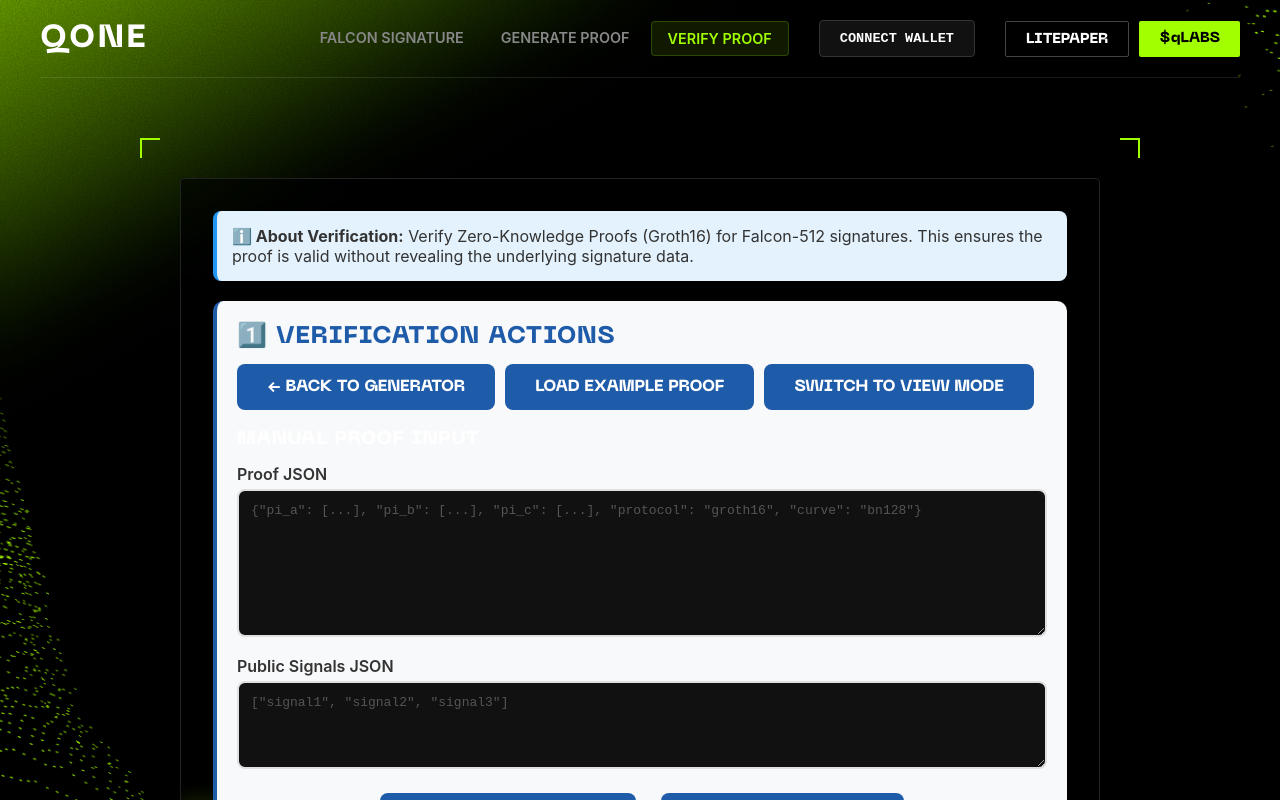
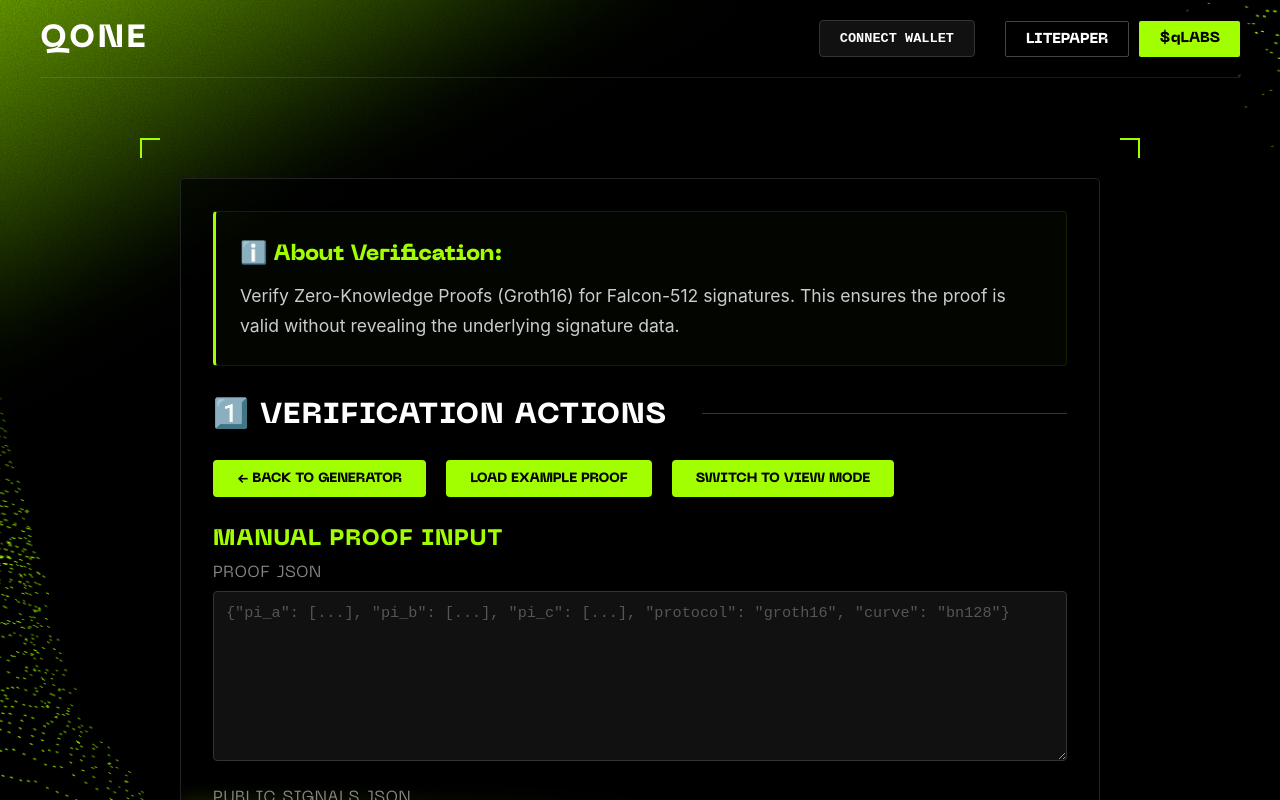
Before and after one commit to 01-Quantum/falcon-zkp-demo, an Angular app: page /verify in a window 1280 px wide. Shown: the top 800 px of the page. Built offline with nearby package versions, Linux system fonts and the light colour scheme.

Commit message:
refactor: update component styling to a dark/neon theme and remove main navigation links.

```diff
--- a/src/app/app.html
+++ b/src/app/app.html
@@ -9,11 +9,8 @@
       <!-- Right: Actions & Nav -->
       <div class="header-actions">
         <!-- Navigation Buttons -->
-         <nav class="main-nav">
-           <a routerLink="/falcon-signature" routerLinkActive="active" class="nav-btn">Falcon Signature</a>
-           <a routerLink="/generate" routerLinkActive="active" class="nav-btn">Generate Proof</a>
-           <a routerLink="/verify" routerLinkActive="active" class="nav-btn">Verify Proof</a>
-         </nav>
+        <!-- Navigation Buttons Removed -->
+
 
         <!-- Wallet Connection -->
         <div class="wallet-section">
@@ -29,13 +26,13 @@
 
           <!-- Auth Status / Disconnect (Simplified from original) -->
           <button *ngIf="walletAddress$ | async" class="btn-disconnect" (click)="connectWallet()">
-             Disconnect
+            Disconnect
           </button>
         </div>
 
         <div class="extra-actions">
-           <a href="#" class="btn-litepaper">LITEPAPER</a>
-           <a href="#" class="btn-qlabs">$qLABS</a>
+          <a href="#" class="btn-litepaper">LITEPAPER</a>
+          <a href="#" class="btn-qlabs">$qLABS</a>
         </div>
       </div>
     </div>
--- a/src/app/components/proof-generation/proof-generation.scss
+++ b/src/app/components/proof-generation/proof-generation.scss
@@ -1,189 +1,132 @@
-// Consistent styling with falcon-signature
+/* Component Specific Styles - Adapted for Dark/Neon Theme (Consistent with Falcon Signature) */
 
+/* Info Box */
 .info-box {
-  background: #e3f2fd;
-  border-left: 4px solid #2196f3;
-  padding: 15px;
-  border-radius: 8px;
-  margin-bottom: 20px;
-  color: #333;
+  background: rgba(162, 255, 0, 0.02);
+  border: 1px solid rgba(162, 255, 0, 0.1);
+  border-left: 3px solid var(--color-neon);
+  padding: 24px;
+  border-radius: 4px;
+  margin-bottom: 30px;
+  color: #ccc;
+  font-size: 1.1rem;
+  line-height: 1.7;
+  box-shadow: 0 4px 20px rgba(0, 0, 0, 0.2);
 
-  code {
-    background: rgba(255, 255, 255, 0.5);
-    padding: 2px 4px;
-    border-radius: 4px;
+  strong {
+    color: var(--color-neon);
+    font-family: var(--font-display);
+    display: block;
+    margin-bottom: 8px;
+    font-size: 1.25em;
   }
 }
 
+/* Sections */
 .generation-section,
 .results-section,
 .form-section {
-  margin-bottom: 30px;
-  padding: 20px;
-  background: #f8f9fa;
-  border-radius: 10px;
-  border-left: 4px solid #1E5BA8;
+  margin-bottom: 50px;
+  padding-bottom: 50px;
+  border-bottom: 1px dashed #333;
+
+  &:last-child {
+    border-bottom: none;
+  }
 
   h2 {
-    color: #1E5BA8;
-    font-size: 1.5rem;
-    margin-bottom: 15px;
-    border-bottom: none;
-    padding-bottom: 0;
+    color: white;
+    font-size: 1.8rem;
+    margin-bottom: 30px;
+    display: flex;
+    align-items: center;
+    gap: 15px;
+
+    &::after {
+      content: '';
+      flex: 1;
+      height: 1px;
+      background: #333;
+      margin-left: 20px;
+    }
   }
 
   h3 {
-    color: #1E5BA8;
-    font-size: 1.2rem;
-    margin-top: 1.5rem;
-    margin-bottom: 10px;
+    color: var(--color-neon);
+    font-family: var(--font-display);
+    font-size: 1.4rem;
+    margin-top: 2rem;
+    margin-bottom: 15px;
     font-weight: 600;
   }
 }
 
+/* Form Elements */
 .form-group {
-  margin-bottom: 15px;
+  margin-bottom: 25px;
 
   label {
     display: block;
-    font-weight: 600;
-    color: #333;
-    margin-bottom: 5px;
+    font-family: var(--font-display);
+    font-size: 1rem;
+    letter-spacing: 0.05em;
+    color: #888;
+    margin-bottom: 10px;
+    text-transform: uppercase;
 
     .required {
-      color: #f44336;
-      margin-left: 0.25rem;
+      color: #ff4444;
     }
   }
 
-  input,
-  textarea {
-    width: 100%;
-    padding: 12px;
-    border: 2px solid #e0e0e0;
-    border-radius: 8px;
-    font-size: 14px;
-    font-family: 'Courier New', monospace;
-    transition: border-color 0.3s;
-
-    &:focus {
-      outline: none;
-      border-color: #1E5BA8;
-    }
-
-    &:disabled {
-      background-color: #f5f6fa;
-      cursor: not-allowed;
-    }
-  }
-
-  textarea {
-    resize: vertical;
-    min-height: 80px;
-  }
-
-  .code-font {
-    font-family: 'Courier New', monospace;
-    font-size: 13px;
-  }
-
+  /* Inputs handled globally, but ensuring helper text styles */
   .help-text {
     display: block;
-    font-size: 0.85rem;
+    font-size: 0.95rem;
     color: #666;
-    margin-top: 5px;
+    margin-top: 8px;
+    font-family: var(--font-mono);
   }
 }
 
 .form-row {
   display: grid;
   grid-template-columns: 1fr 1fr;
-  gap: 1.5rem;
+  gap: 30px;
 
   @media (max-width: 768px) {
     grid-template-columns: 1fr;
   }
 }
 
+/* Error Messages */
 .error-message {
-  background-color: #f8d7da;
-  border: none;
-  border-radius: 8px;
-  padding: 1rem;
-  margin-bottom: 1.5rem;
-  color: #721c24;
-  font-weight: bold;
-
-  strong {
-    display: block;
-    margin-bottom: 0.5rem;
-  }
+  background: rgba(255, 68, 68, 0.1);
+  border: 1px solid #ff4444;
+  color: #ff9999;
+  padding: 20px;
+  border-radius: 4px;
+  margin-bottom: 30px;
+  font-family: var(--font-mono);
+  font-size: 1rem;
+  display: flex;
+  align-items: center;
+  gap: 15px;
 }
 
+/* Button Groups */
 .button-group {
   display: flex;
-  gap: 10px;
+  gap: 20px;
   align-items: center;
-  margin-top: 10px;
+  margin-top: 30px;
+  flex-wrap: wrap;
 
   &.left {
     justify-content: flex-start;
   }
 
   &.center {
-     justify-content: center;
-  }
-
-  .btn {
-    background: #1E5BA8;
-    color: white;
-    border: none;
-    padding: 15px 30px;
-    border-radius: 8px;
-    font-size: 16px;
-    font-weight: 600;
-    cursor: pointer;
-    transition: transform 0.2s, box-shadow 0.2s, background 0.2s;
-
-    &.btn-primary {
-      background: #1E5BA8;
-
-      &:hover:not(:disabled) {
-        transform: translateY(-2px);
-        box-shadow: 0 5px 15px rgba(30, 91, 168, 0.4);
-        background: #2666B8;
-      }
-    }
-
-    &.btn-success {
-       background: #4caf50;
-
-       &:hover:not(:disabled) {
-         background: #45a049;
-         transform: translateY(-2px);
-       }
-    }
-
-    &:disabled {
-      background: #ccc;
-      cursor: not-allowed;
-      transform: none;
-      box-shadow: none;
-    }
+    justify-content: center;
   }
 }
-
-.btn-secondary {
-  background: #ecf0f1;
-  color: #333;
-  border: 1px solid #ccc;
-  padding: 15px 30px;
-  border-radius: 8px;
-  cursor: pointer;
-  font-weight: 600;
-  font-size: 16px;
-
-  &:hover {
-    background: #e0e0e0;
-  }
-}
--- a/src/app/components/proof-verification/proof-verification.scss
+++ b/src/app/components/proof-verification/proof-verification.scss
@@ -1,105 +1,238 @@
-// Consistent styling with falcon-signature
+/* Component Specific Styles - Adapted for Dark/Neon Theme (Consistent with Falcon Signature) */
 
+/* Info Box */
 .info-box {
-  background: #e3f2fd;
-  border-left: 4px solid #2196f3;
-  padding: 15px;
-  border-radius: 8px;
-  margin-bottom: 20px;
-  color: #333;
+  background: rgba(162, 255, 0, 0.02);
+  border: 1px solid rgba(162, 255, 0, 0.1);
+  border-left: 3px solid var(--color-neon);
+  padding: 24px;
+  border-radius: 4px;
+  margin-bottom: 30px;
+  color: #ccc;
+  font-size: 1.1rem;
+  line-height: 1.7;
+  box-shadow: 0 4px 20px rgba(0, 0, 0, 0.2);
 
-  code {
-    background: rgba(255, 255, 255, 0.5);
-    padding: 2px 4px;
-    border-radius: 4px;
+  strong {
+    color: var(--color-neon);
+    font-family: var(--font-display);
+    display: block;
+    margin-bottom: 8px;
+    font-size: 1.25em;
   }
 }
 
+/* Sections */
 .generation-section,
 .results-section,
 .form-section {
-  margin-bottom: 30px;
-  padding: 20px;
-  background: #f8f9fa;
-  border-radius: 10px;
-  border-left: 4px solid #1E5BA8;
+  margin-bottom: 50px;
+  padding-bottom: 50px;
+  border-bottom: 1px dashed #333;
+
+  &:last-child {
+    border-bottom: none;
+  }
 
   h2 {
-    color: #1E5BA8;
-    font-size: 1.5rem;
+    color: white;
+    font-size: 1.8rem;
+    margin-bottom: 30px;
+    display: flex;
+    align-items: center;
+    gap: 15px;
+
+    &::after {
+      content: '';
+      flex: 1;
+      height: 1px;
+      background: #333;
+      margin-left: 20px;
+    }
+  }
+
+  h3 {
+    color: var(--color-neon);
+    font-family: var(--font-display);
+    font-size: 1.4rem;
+    margin-top: 2rem;
     margin-bottom: 15px;
-    border-bottom: none;
-    padding-bottom: 0;
+    font-weight: 600;
   }
 }
 
+/* Form Elements */
 .form-group {
-  margin-bottom: 15px;
+  margin-bottom: 25px;
 
   label {
     display: block;
-    font-weight: 600;
-    color: #333;
-    margin-bottom: 5px;
+    font-family: var(--font-display);
+    font-size: 1rem;
+    letter-spacing: 0.05em;
+    color: #888;
+    margin-bottom: 10px;
+    text-transform: uppercase;
 
     .required {
-      color: #f44336;
-      margin-left: 0.25rem;
+      color: #ff4444;
     }
   }
 
-  input,
-  textarea {
-    width: 100%;
-    padding: 12px;
-    border: 2px solid #e0e0e0;
-    border-radius: 8px;
-    font-size: 14px;
-    font-family: 'Courier New', monospace;
-    transition: border-color 0.3s;
+  .help-text {
+    display: block;
+    font-size: 0.95rem;
+    color: #666;
+    margin-top: 8px;
+    font-family: var(--font-mono);
+  }
+}
 
-    &:focus {
-      outline: none;
-      border-color: #1E5BA8;
-    }
+/* Result Grid */
+.result-grid {
+  display: grid;
+  grid-template-columns: repeat(auto-fit, minmax(350px, 1fr));
+  gap: 30px;
+  margin-bottom: 2.5rem;
+}
 
-    &:disabled {
-      background-color: #f5f6fa;
-      cursor: not-allowed;
+.result-item {
+  .label-row {
+    display: flex;
+    justify-content: space-between;
+    align-items: center;
+    margin-bottom: 8px;
+
+    label {
+      font-family: var(--font-mono);
+      font-size: 0.95rem;
+      color: #ddd;
+      font-weight: 600;
     }
   }
 
-  textarea {
-    resize: vertical;
-    min-height: 80px;
+  .value-box {
+    background: #050505;
+    border: 1px solid #333;
+    border-radius: 4px;
+    padding: 20px;
+    word-break: break-all;
+    color: var(--color-neon);
+    font-family: var(--font-mono);
+    font-size: 1.1rem;
+    line-height: 1.6;
+    transition: all 0.2s;
+
+    &:hover {
+      border-color: #555;
+      background: #0a0a0a;
+    }
+
+    &.code-font {
+      font-family: var(--font-mono);
+    }
   }
 
-  .code-font {
-    font-family: 'Courier New', monospace;
-    font-size: 13px;
+  &.highlight {
+    .value-box {
+      border-color: var(--color-neon);
+      background: rgba(162, 255, 0, 0.05);
+      box-shadow: 0 0 15px rgba(162, 255, 0, 0.1);
+    }
+
+    label {
+      color: var(--color-neon);
+    }
   }
 }
 
-.error-message {
-  background-color: #f8d7da;
-  border: none;
-  border-radius: 8px;
-  padding: 1rem;
-  margin-bottom: 1.5rem;
-  color: #721c24;
-  font-weight: bold;
+/* Copy Buttons - Icon Only (Shared Design) */
+.btn-copy-inline {
+  background: transparent !important;
+  border: none !important;
+  color: #888;
+  cursor: pointer;
+  padding: 8px;
+  font-size: 1.5rem;
+  transition: all 0.2s;
 
-  strong {
-    display: block;
-    margin-bottom: 0.5rem;
+  &:hover {
+    color: white;
+    transform: scale(1.2);
+    filter: drop-shadow(0 0 5px rgba(255, 255, 255, 0.5));
+  }
+
+  &:active {
+    transform: scale(0.95);
   }
 }
 
+/* Verification Result Box */
+.result-box {
+  padding: 30px;
+  border-radius: 4px;
+  margin-bottom: 2rem;
+  display: flex;
+  align-items: flex-start;
+  gap: 20px;
+  border: 1px solid transparent;
+
+  &.success {
+    background: rgba(162, 255, 0, 0.05);
+    border-color: var(--color-neon);
+
+    .result-text h3 {
+      color: var(--color-neon);
+    }
+  }
+
+  &.failure {
+    background: rgba(255, 68, 68, 0.05);
+    border-color: #ff4444;
+
+    .result-text h3 {
+      color: #ff4444;
+    }
+  }
+
+  .result-icon {
+    font-size: 3rem;
+  }
+
+  .result-text {
+    flex: 1;
+
+    h3 {
+      font-size: 1.6rem;
+      font-weight: 700;
+      margin-bottom: 10px;
+      font-family: var(--font-display);
+    }
+
+    p {
+      margin-bottom: 0.8rem;
+      color: #ccc;
+      font-size: 1.1rem;
+      line-height: 1.6;
+    }
+
+    ul {
+      margin-left: 20px;
+      color: #999;
+
+      li {
+        margin-bottom: 5px;
+      }
+    }
+  }
+}
+
+/* Button Groups */
 .button-group {
   display: flex;
-  gap: 10px;
+  gap: 20px;
   align-items: center;
-  margin-top: 10px;
+  margin-top: 30px;
   flex-wrap: wrap;
 
   &.left {
@@ -107,159 +240,21 @@
   }
 
   &.center {
-     justify-content: center;
-  }
-
-  .btn {
-    background: #1E5BA8;
-    color: white;
-    border: none;
-    padding: 15px 30px;
-    border-radius: 8px;
-    font-size: 16px;
-    font-weight: 600;
-    cursor: pointer;
-    transition: transform 0.2s, box-shadow 0.2s, background 0.2s;
-
-    &.btn-primary {
-      background: #1E5BA8;
-
-      &:hover:not(:disabled) {
-        transform: translateY(-2px);
-        box-shadow: 0 5px 15px rgba(30, 91, 168, 0.4);
-        background: #2666B8;
-      }
-    }
-
-    &.btn-success {
-       background: #4caf50;
-
-       &:hover:not(:disabled) {
-         background: #45a049;
-         transform: translateY(-2px);
-       }
-    }
-
-    &:disabled {
-      background: #ccc;
-      cursor: not-allowed;
-      transform: none;
-      box-shadow: none;
-    }
+    justify-content: center;
   }
 }
 
-.btn-secondary {
-  background: #ecf0f1;
-  color: #333;
-  border: 1px solid #ccc;
-  padding: 15px 30px;
-  border-radius: 8px;
-  cursor: pointer;
-  font-weight: 600;
-  font-size: 16px;
-
-  &:hover {
-    background: #e0e0e0;
-  }
+/* Error Messages */
+.error-message {
+  background: rgba(255, 68, 68, 0.1);
+  border: 1px solid #ff4444;
+  color: #ff9999;
+  padding: 20px;
+  border-radius: 4px;
+  margin-bottom: 30px;
+  font-family: var(--font-mono);
+  font-size: 1rem;
+  display: flex;
+  align-items: center;
+  gap: 15px;
 }
-
-/* Result Grid specific to verification */
-.result-grid {
-  display: grid;
-  grid-template-columns: 1fr 1fr;
-  gap: 15px;
-  margin-bottom: 1.5rem;
-
-  @media (max-width: 768px) {
-    grid-template-columns: 1fr;
-  }
-}
-
-.result-item {
-  .value-box {
-    background: white;
-    border: 2px solid #e0e0e0;
-    border-radius: 8px;
-    padding: 15px;
-    word-break: break-all;
-    color: #1E5BA8;
-    font-weight: bold;
-    font-size: 14px;
-
-    &.code-font {
-      font-family: 'Courier New', monospace;
-    }
-  }
-
-  .label-row {
-    display: flex;
-    align-items: center;
-    gap: 10px;
-    margin-bottom: 5px;
-
-    label {
-      font-size: 12px;
-      color: #666;
-      text-transform: uppercase;
-      font-weight: 600;
-      margin-bottom: 0;
-    }
-  }
-
-  &.highlight {
-    .value-box {
-      background: #e3f2fd;
-      border-color: #2196f3;
-      color: #0d47a1;
-    }
-
-    label {
-      color: #2196f3;
-    }
-  }
-}
-
-.result-box {
-  padding: 2rem;
-  border-radius: 12px;
-  margin-bottom: 2rem;
-  display: flex;
-  align-items: flex-start;
-  gap: 1.5rem;
-  background: #f9fafb;
-
-  &.success {
-    background: #d1fae5;
-    border: 2px solid #10b981;
-  }
-
-  &.failure {
-    background: #fee2e2;
-    border: 2px solid #ef4444;
-  }
-
-  .result-icon {
-    font-size: 3rem;
-    line-height: 1;
-  }
-
-  .result-text {
-    flex: 1;
-
-    h3 {
-      font-size: 1.5rem;
-      font-weight: 700;
-      margin-bottom: 0.5rem;
-    }
-
-    p {
-      margin-bottom: 0.5rem;
-      color: #374151;
-    }
-
-    ul {
-      margin-left: 20px;
-    }
-  }
-}
```
Also changed, not shown: src/app/components/proof-verification/proof-verification.html (+14 -49 lines).
